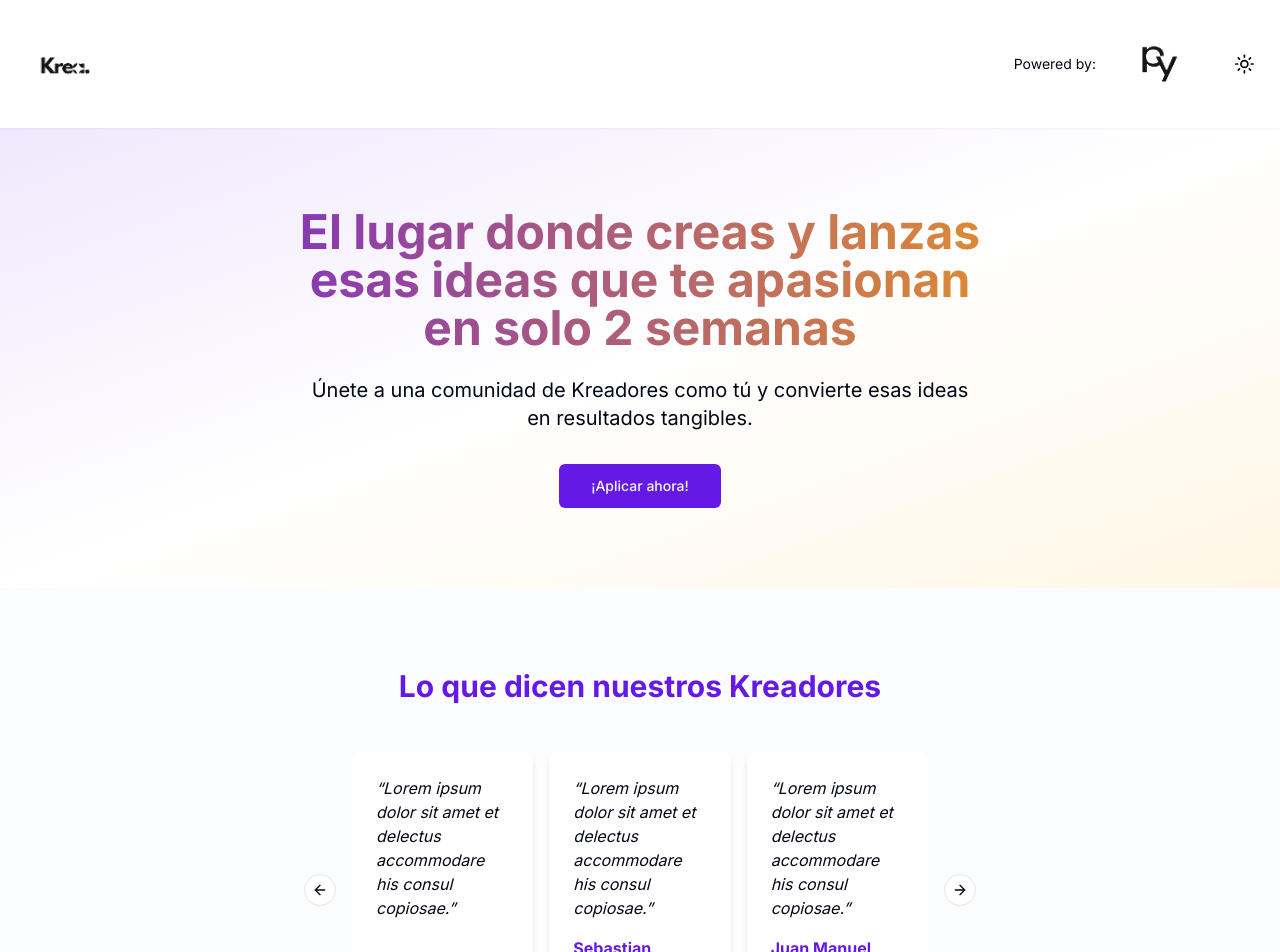
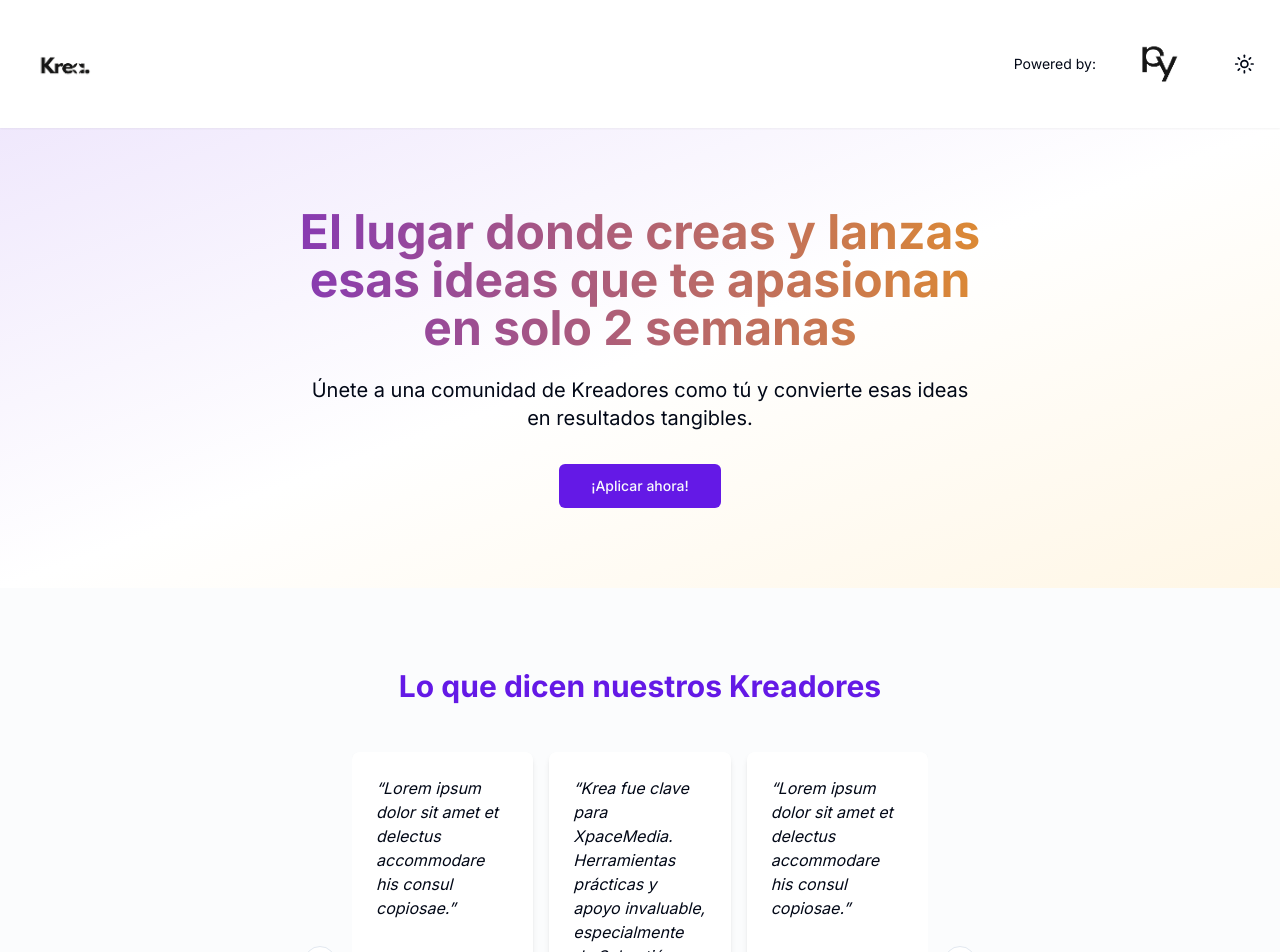
Before and after one commit to sebaspinilla13/krea, a Next.js app: page / in a window 1280 px wide. Shown: the top 952 px of the page. Built offline with nearby package versions, Linux system fonts and the light colour scheme.

Commit message:
Update page.tsx

```diff
--- a/app/page.tsx
+++ b/app/page.tsx
@@ -99,7 +99,7 @@ function Testimonials() {
     },
     {
       name: "Sebastian Correa",
-      text: "Lorem ipsum dolor sit amet et delectus accommodare his consul copiosae.",
+      text: "Krea fue clave para XpaceMedia. Herramientas prácticas y apoyo invaluable, especialmente de Sebastián, atento y resolutivo. ¡Transformó mi idea en realidad!",
       cohort: "Cohorte Krea S2",
     },
     {
```
